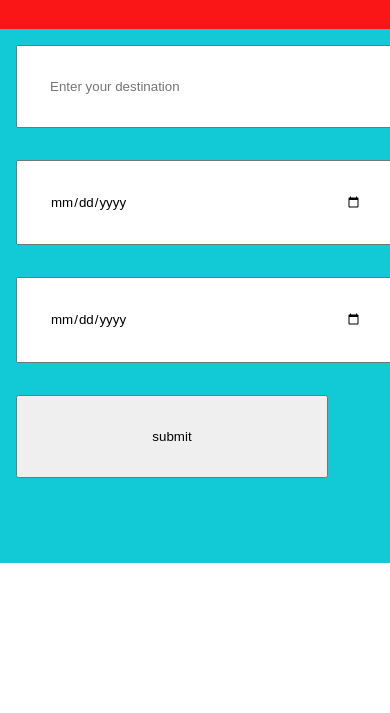
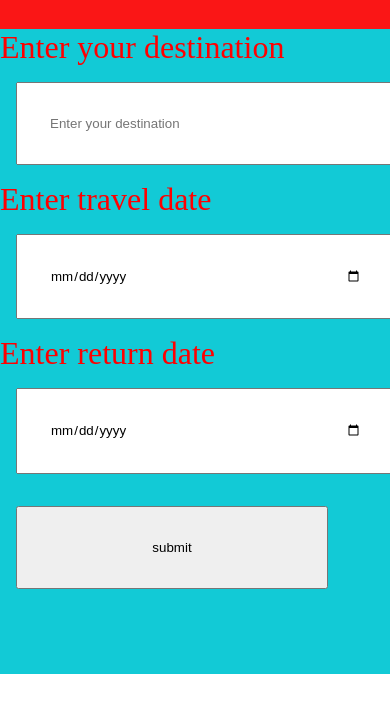
Before and after one commit to Hannah-28/travel-buddy, a website built with webpack: page src/client/views/index.html in a window 390 px wide. Shown: the part 71-784 px from the top of the page. Built offline with nearby package versions, Linux system fonts and the light colour scheme.

Commit message:
Fix:responsive design

```diff
--- a/src/client/views/index.html
+++ b/src/client/views/index.html
@@ -5,14 +5,8 @@
     <meta charset="utf-8">
     <title>TRAVEL BUDDY</title>
     <meta name="viewport" content="width=device-width, initial-scale=1.0">
-    <style>
-         :hover {
-            color: blue;
-        }
-    </style>
 
 </head>
-
 
 <body>
     <header class="header">
@@ -22,8 +16,11 @@
         <div id="app">
             <div id=form>
                 <form>
+                    <label for="location">Enter your destination</label>
                     <input type="text" id="location" name="destination" value="" placeholder="Enter your destination">
+                    <label for="location">Enter travel date</label>
                     <input type="date" id="tripdate" name="traveldate" value="">
+                    <label for="end-date">Enter return date</label>
                     <input type="date" id="end-date" name="travel-end-date" value="">
                     <input type="submit" value="submit" id="submit">
                 </form>
```
